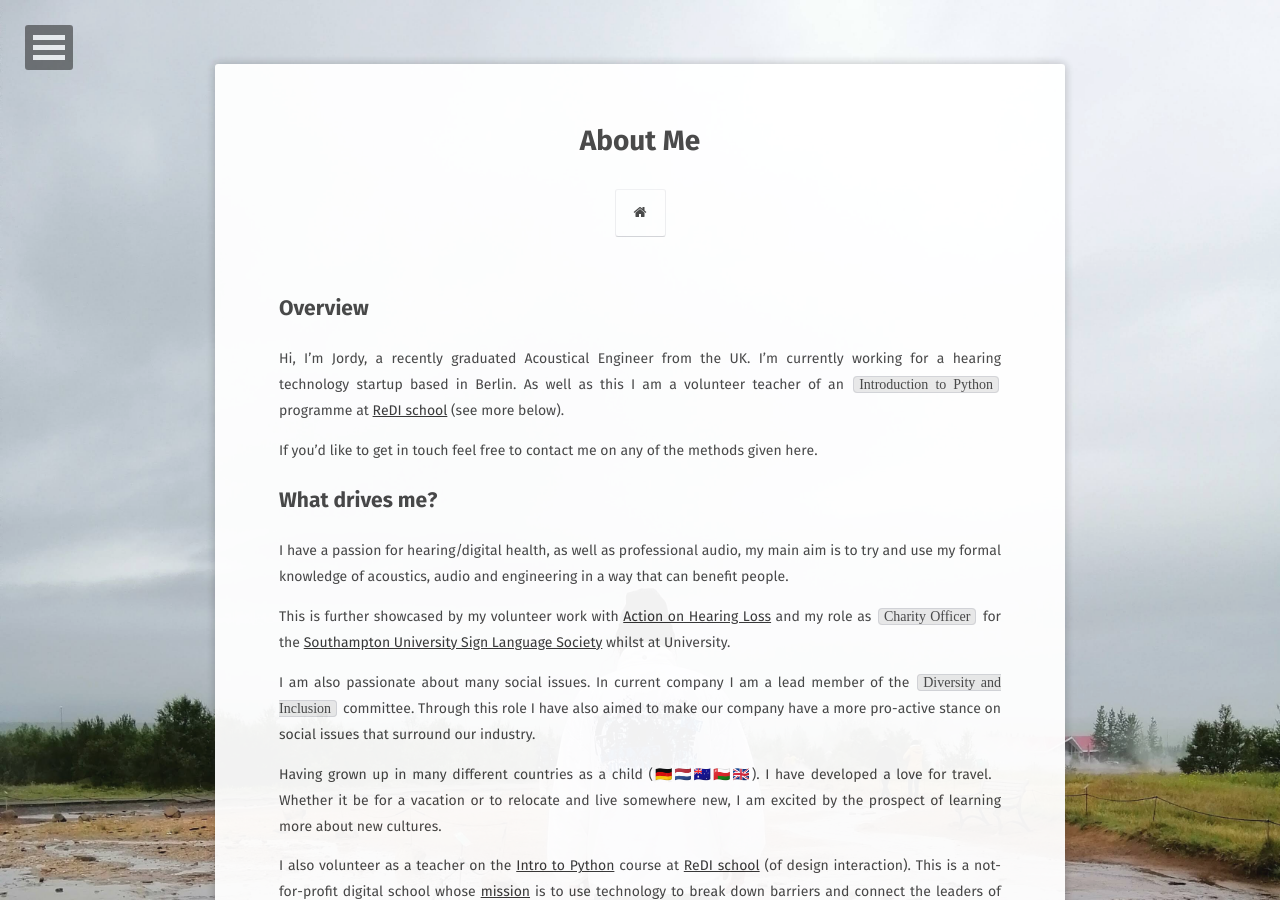
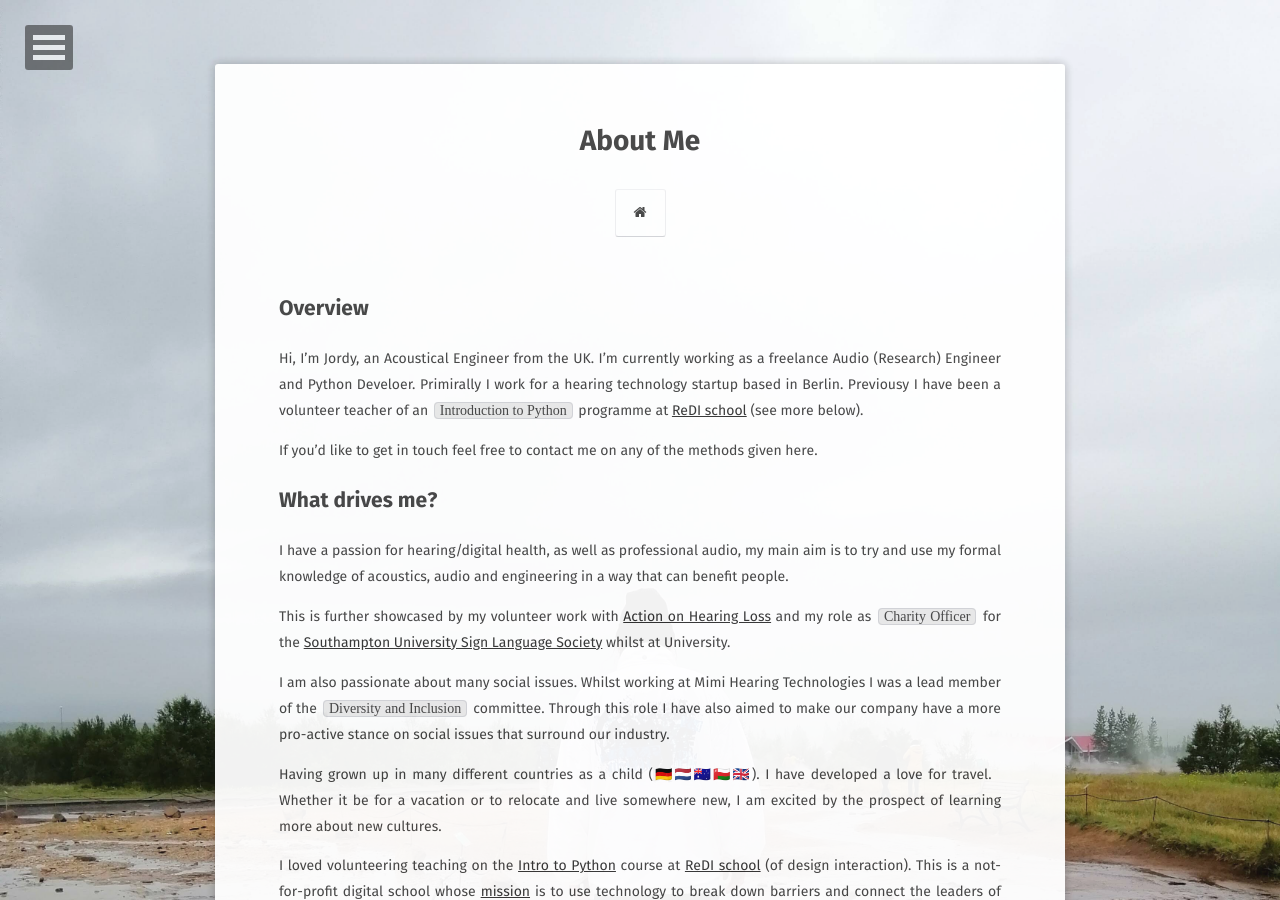
Before and after one commit to jordyjwilliams/jordyjwilliams.github.io, a Jekyll site: the page built from about/index.md, in a window 1280 px wide and 900 px high. Built offline with Jekyll 4.4.1, drawn with Linux system fonts in a browser that asks for light colours; some web fonts are replaced.

Commit message:
update current status

```diff
--- a/about/index.md
+++ b/about/index.md
@@ -6,7 +6,7 @@ comments: false
 ---
 
 ## Overview
-Hi, I'm Jordy, a recently graduated Acoustical Engineer from the UK. I'm currently working for a hearing technology startup based in Berlin. As well as this I am a volunteer teacher of an `Introduction to Python` programme at [ReDI school](https://www.redi-school.org/berlin) (see more below).
+Hi, I'm Jordy, an Acoustical Engineer from the UK. I'm currently working as a freelance Audio (Research) Engineer and Python Develoer. Primirally I work for a hearing technology startup based in Berlin. Previousy I have been a volunteer teacher of an `Introduction to Python` programme at [ReDI school](https://www.redi-school.org/berlin) (see more below).
 
 If you'd like to get in touch feel free to contact me on any of the methods given here.
 
@@ -15,11 +15,11 @@ I have a passion for hearing/digital health, as well as professional audio, my m
 
 This is further showcased by my volunteer work with [Action on Hearing Loss](https://www.actiononhearingloss.org.uk/) and my role as `Charity Officer` for the [Southampton University Sign Language Society](https://www.facebook.com/sotonsignsoc/) whilst at University.
 
-I am also passionate about many social issues. In current company I am a lead member of the `Diversity and Inclusion` committee. Through this role I have also aimed to make our company have a more pro-active stance on social issues that surround our industry.
+I am also passionate about many social issues. Whilst working at Mimi Hearing Technologies I was a lead member of the `Diversity and Inclusion` committee. Through this role I have also aimed to make our company have a more pro-active stance on social issues that surround our industry.
 
 Having grown up in many different countries as a child (🇩🇪🇳🇱🇦🇺🇴🇲🇬🇧). I have developed a love for travel. Whether it be for a vacation or to relocate and live somewhere new, I am excited by the prospect of learning more about new cultures.
 
-I also volunteer as a teacher on the [Intro to Python](https://www.redi-school.org/berlin-career-program) course at [ReDI school](https://www.redi-school.org/berlin) (of design interaction). This is a not-for-profit digital school whose [mission](https://www.redi-school.org/mission) is to use technology to break down barriers and connect the leaders of tomorrow. Primarily its courses are focused towards individuals who are new to the country they reside in. Typically, a lot of the students are refugees and are from non-traditional educational backgrounds. Teaching programmes with ReDI has been an amazingly rewarding process and I have definitely learnt a lot along the way.
+I loved volunteering teaching on the [Intro to Python](https://www.redi-school.org/berlin-career-program) course at [ReDI school](https://www.redi-school.org/berlin) (of design interaction). This is a not-for-profit digital school whose [mission](https://www.redi-school.org/mission) is to use technology to break down barriers and connect the leaders of tomorrow. Primarily its courses are focused towards individuals who are new to the country they reside in. Typically, a lot of the students are refugees and are from non-traditional educational backgrounds. Teaching programmes with ReDI has been an amazingly rewarding process and I have definitely learnt a lot along the way.
 
 ## What else do I like?
 * 🛥️--<🏄 Wakeboarding 🛥️--<🏄
```
